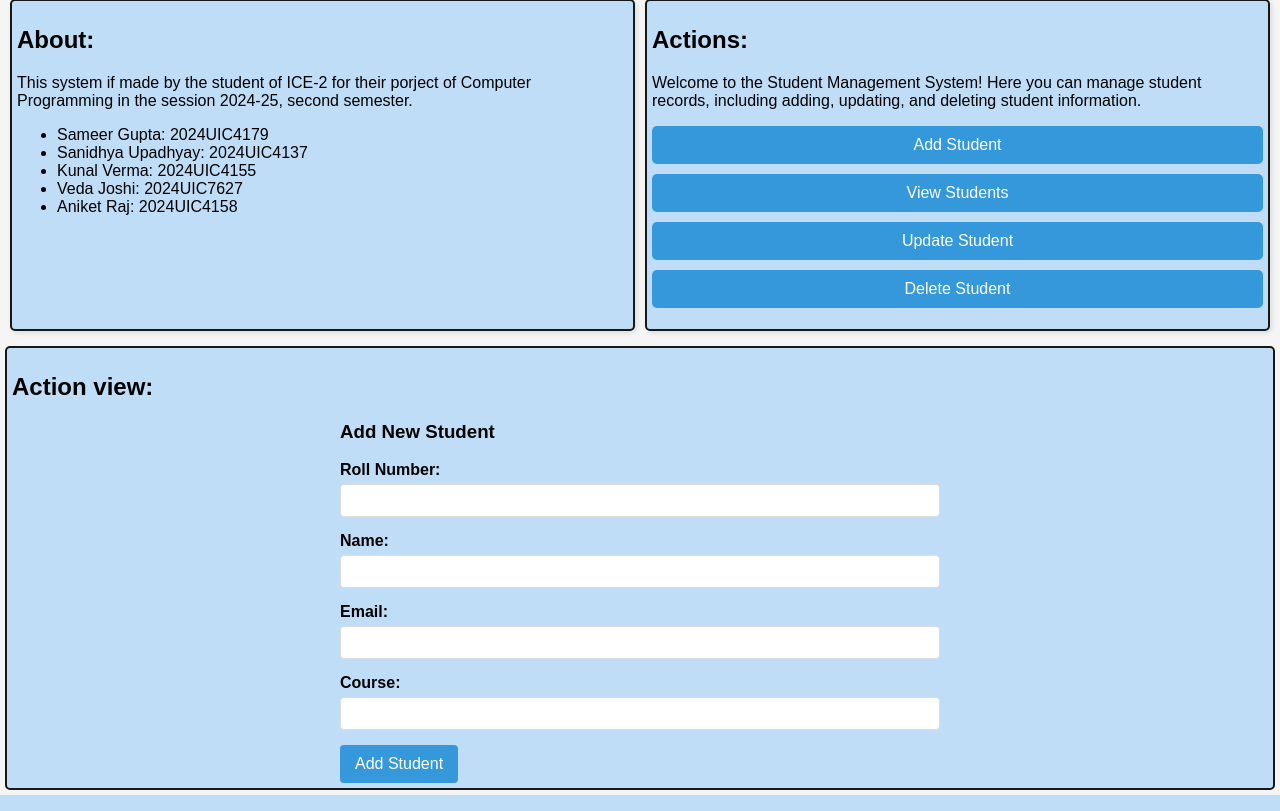
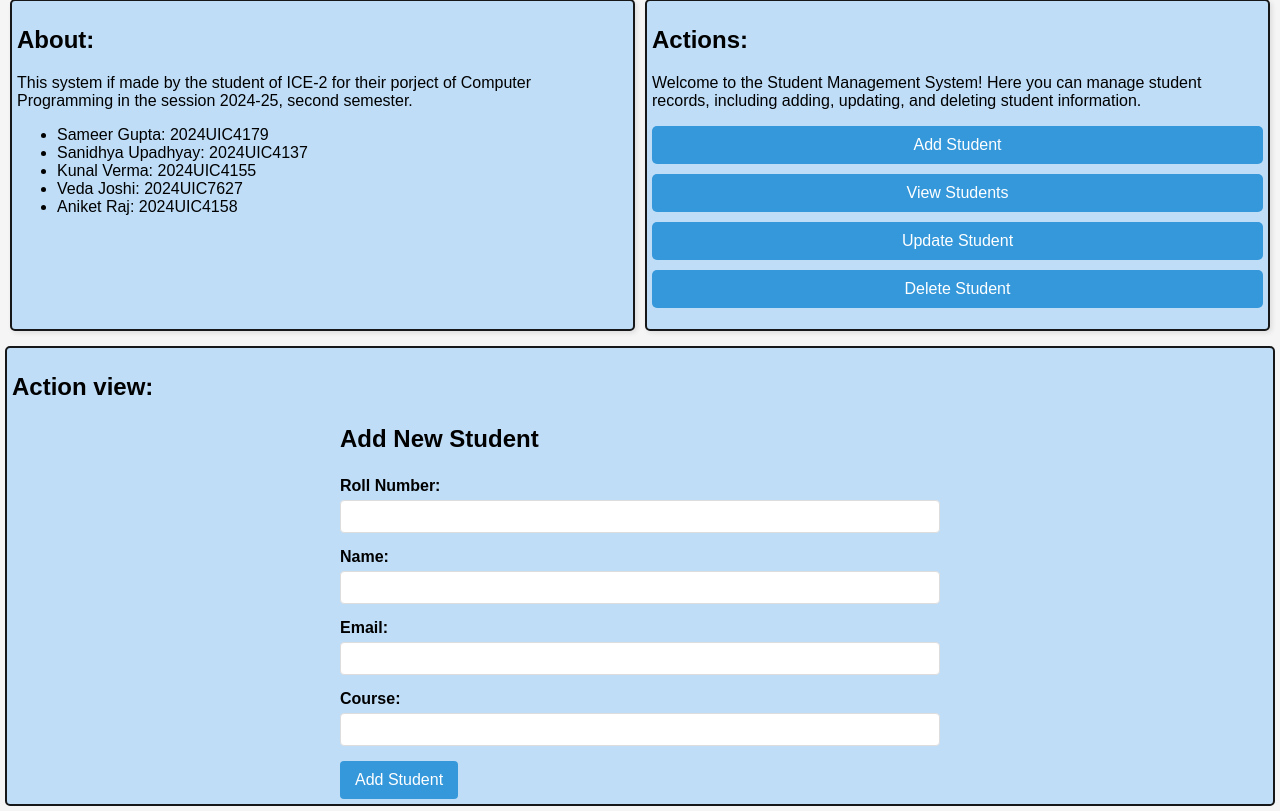
Before and after one commit to sam-eer12/student-managment-system, a Flask app: page /add_student in a window 1280 px wide. Shown: the part 140-951 px from the top of the page. Run offline with Flask 3, Linux system fonts and the light colour scheme.

Commit message:
Update style.css

```diff
--- a/static/style.css
+++ b/static/style.css
@@ -72,6 +72,10 @@ header h1 {
     background-color: rgb(191, 221, 247);
 }
 
+.footer h2 {
+    font-size: 1.5em;
+}
+
 .flash-messages {
     margin-bottom: 20px;
 }
@@ -97,6 +101,9 @@ header h1 {
 .action-form {
     max-width: 600px;
     margin: 0 auto;
+}
+.action-form h3{
+    font-size: 1.5em;;
 }
 
 .form-group {
```
